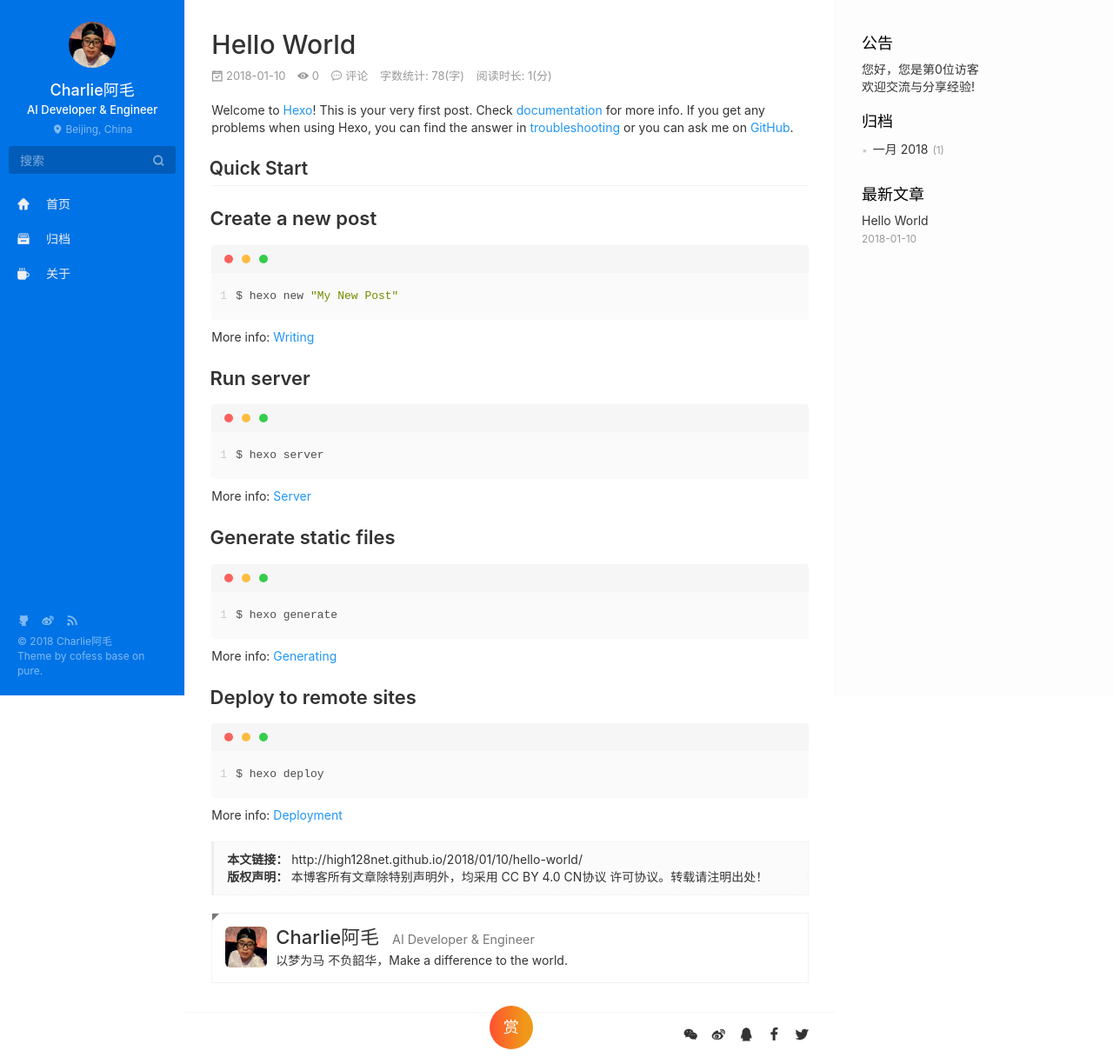
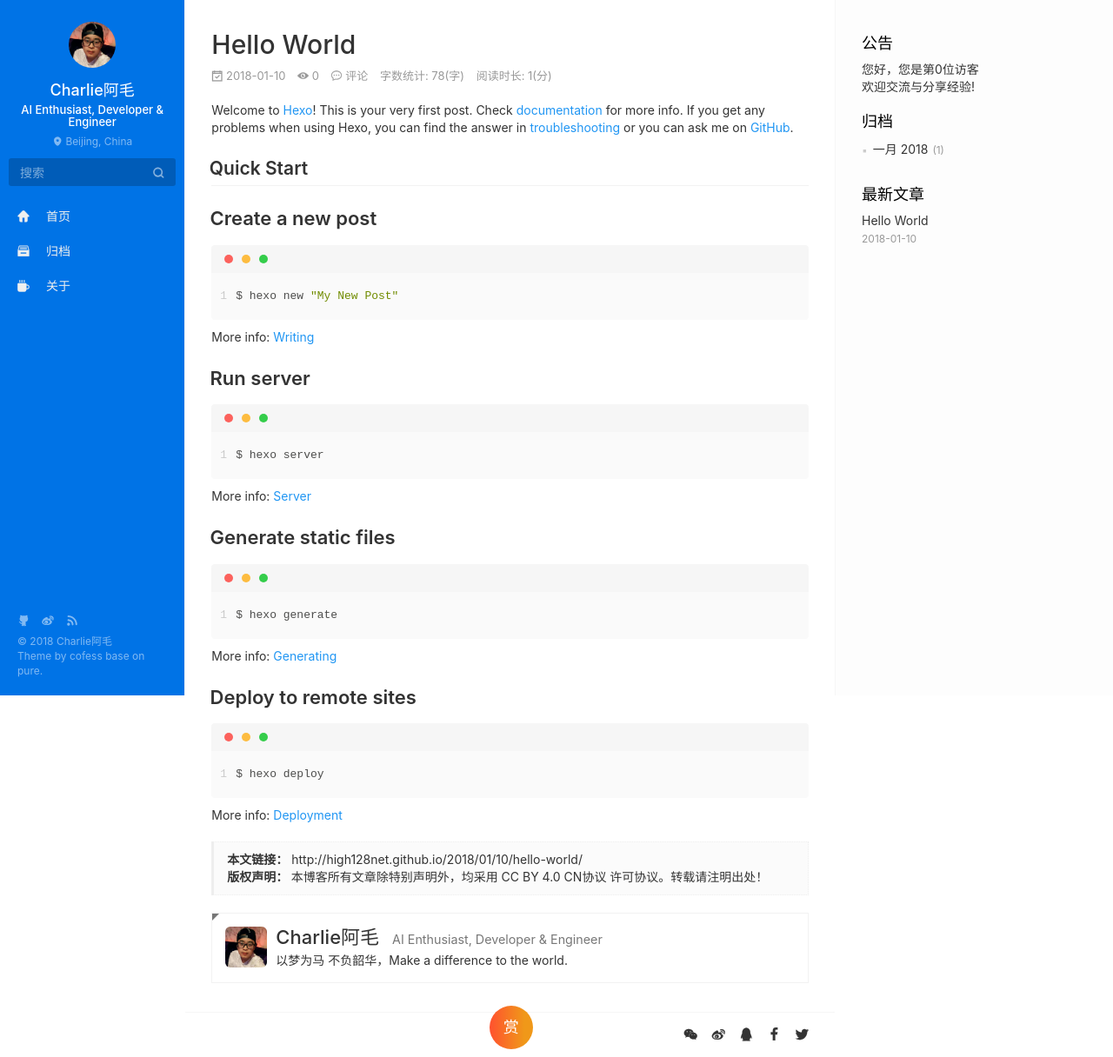
Before and after one commit to High128Net/High128Net.github.io, a plain HTML site: page 2018/01/10/hello-world/index.html in a window 1280 px wide. Shown: the whole page at 87% size. Drawn offline with nearby package versions, Linux system fonts and the light colour scheme; some packages are replaced by stand-ins of ours; a script that the page names is missing.

Commit message:
站点更新:2018-01-10 14/44/10

```diff
--- a/2018/01/10/hello-world/index.html
+++ b/2018/01/10/hello-world/index.html
@@ -57,7 +57,7 @@
           <img class="img-circle img-rotate" src="/images/avatar.jpg" width="200" height="200">
         </a>
         <h2 id="name" class="hidden-xs hidden-sm">Charlie阿毛</h2>
-        <h3 id="title" class="hidden-xs hidden-sm hidden-md">AI Developer &amp; Engineer</h3>
+        <h3 id="title" class="hidden-xs hidden-sm hidden-md">AI Enthusiast, Developer &amp; Engineer</h3>
         <small id="location" class="text-muted hidden-xs hidden-sm"><i class="icon icon-map-marker"></i> Beijing, China</small>
       </div>
 
@@ -296,7 +296,7 @@
         </a>
       </div>
       <div class="media-body">
-        <h3 class="media-heading"><a href="https://github.com/High128Net" target="_blank"><span class="text-dark">Charlie阿毛</span><small class="ml-1x">AI Developer &amp; Engineer</small></a></h3>
+        <h3 class="media-heading"><a href="https://github.com/High128Net" target="_blank"><span class="text-dark">Charlie阿毛</span><small class="ml-1x">AI Enthusiast, Developer &amp; Engineer</small></a></h3>
         <div>以梦为马 不负韶华，Make a difference to the world.</div>
       </div>
     </figure>
```
Also changed, not shown: about/index.html (+2 -2 lines), archives/2018/01/index.html (+1 -1 lines), archives/2018/index.html (+1 -1 lines), archives/index.html (+1 -1 lines), index.html (+2 -2 lines).
